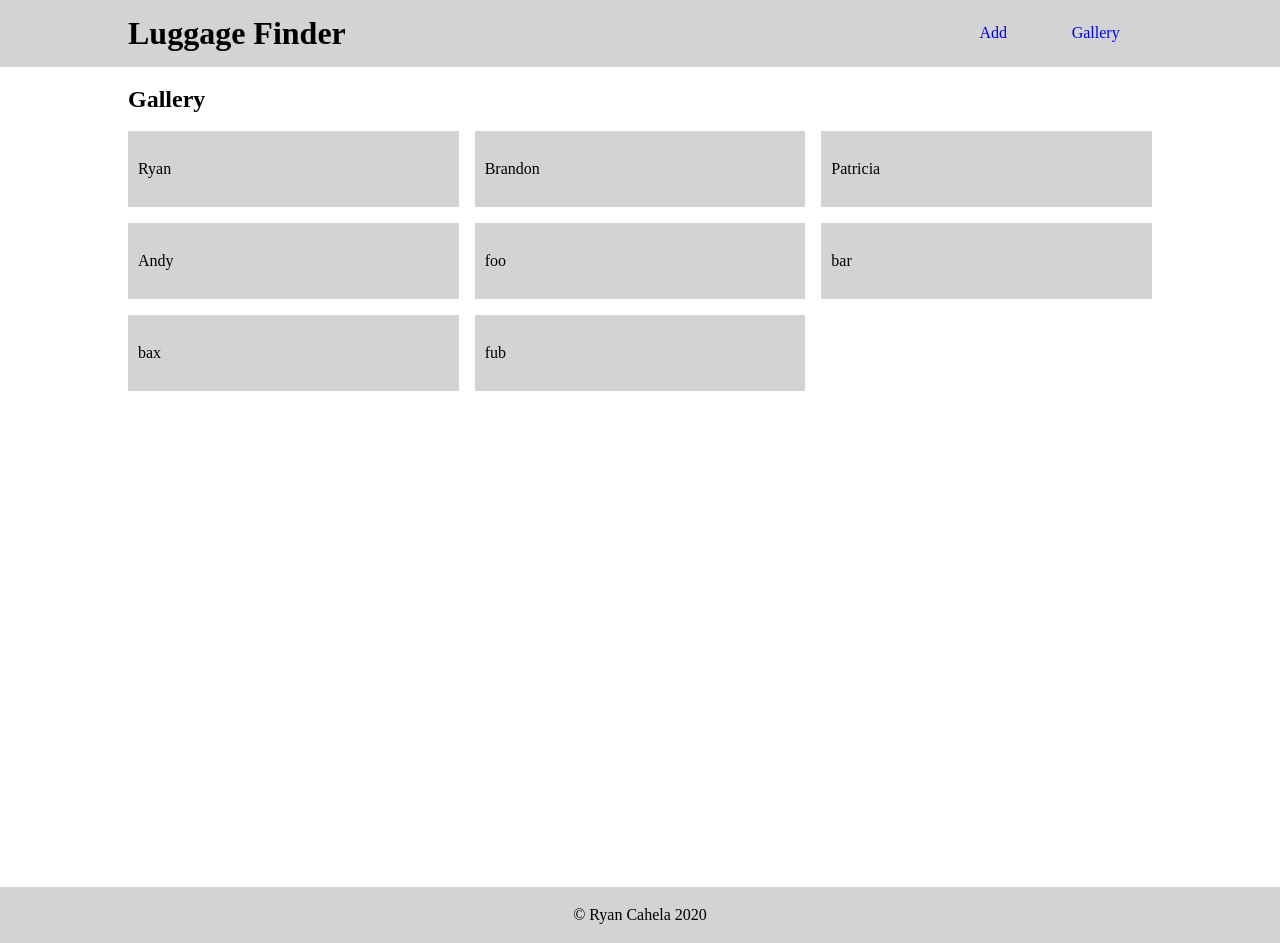
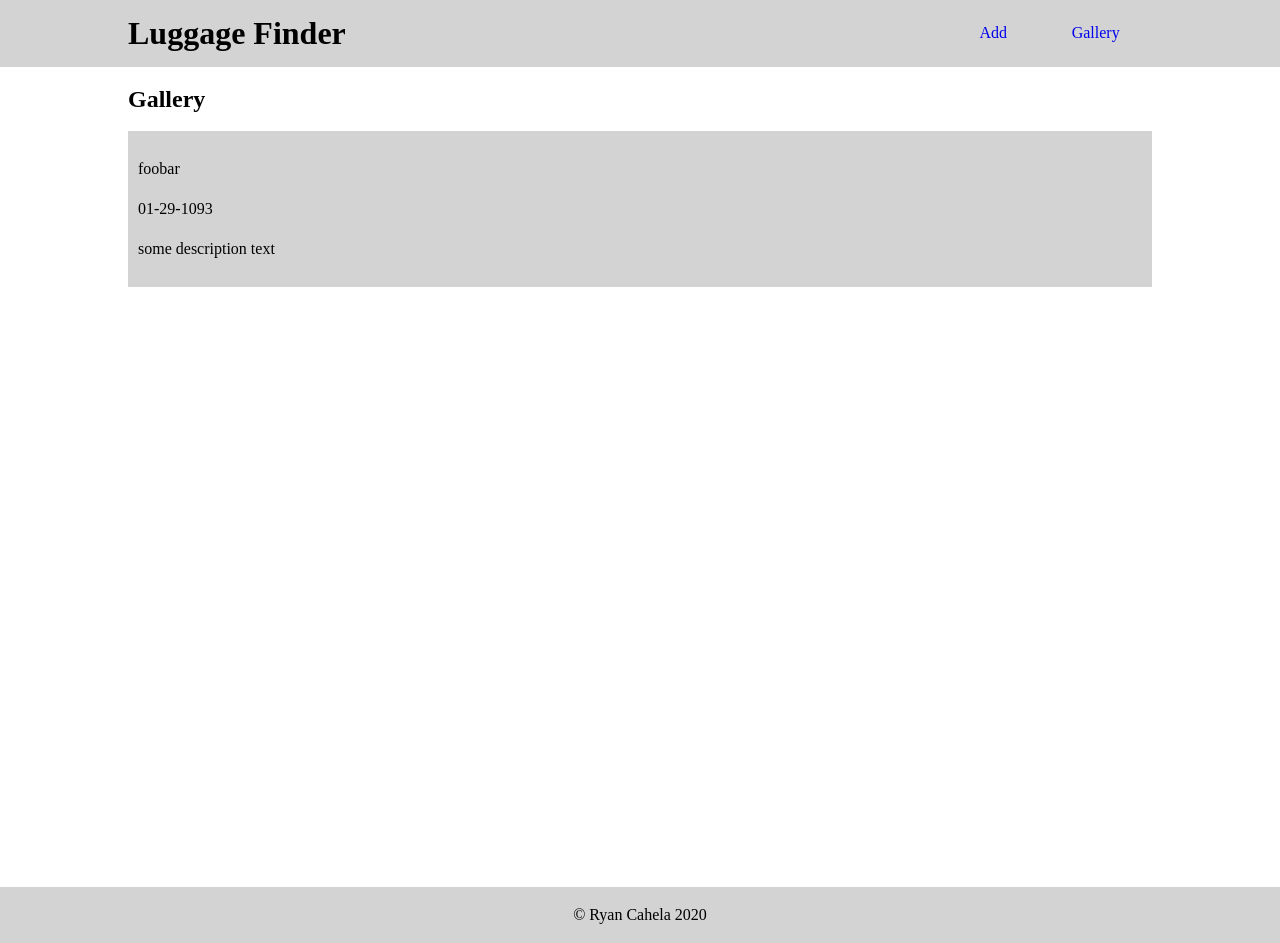
Before and after one commit to RyanCahela/Luggage_Finder, a React (Create React App) app in the folder frontend/: page /gallery in a window 1280 px wide. Built offline with nearby package versions, Linux system fonts and the light colour scheme.

Commit message:
form now submits to local Datastore.js

```diff
--- a/frontend/src/App.js
+++ b/frontend/src/App.js
@@ -5,6 +5,7 @@ import AddLuggage from "./pages/AddLuggage";
 import DataStore from "./DataStore.js";
 
 function addLuggageToDataStore(newLuggage = {}) {
+  console.log(newLuggage);
   DataStore.add(newLuggage);
 }
 
--- a/frontend/src/DataStore.js
+++ b/frontend/src/DataStore.js
@@ -1,12 +1,18 @@
 export default {
-  store: [],
+  store: [
+    {
+      imageUrl: "foobar",
+      dateFound: "01-29-1093",
+      description: "some description text",
+    },
+  ],
   add: function (newObj) {
     this.store.push(newObj);
   },
   remove: function (objToRemove) {
     this.store = this.store.filter((obj) => objToRemove != obj);
   },
-  get store() {
+  get data() {
     return this.store;
-  }
+  },
 };
--- a/frontend/src/components/Card.js
+++ b/frontend/src/components/Card.js
@@ -8,10 +8,12 @@ const StyledCard = styled.li`
   padding: 10px;
 `;
 
-function Card(props) {
+function Card({ imageUrl, dateFound, description }) {
   return (
     <StyledCard>
-      <p>{props.name}</p>
+      <p>{imageUrl}</p>
+      <p>{dateFound}</p>
+      <p>{description}</p>
     </StyledCard>
   );
 }
--- a/frontend/src/pages/AddLuggage.js
+++ b/frontend/src/pages/AddLuggage.js
@@ -32,6 +32,7 @@ function AddLuggage({ addLuggageToDataStore }) {
   const DD = String(date.getDate()).padStart(2, "0");
 
   const handleAddLuggage = (e) => {
+    e.preventDefault();
     if (!dateFound) return console.error("date is required");
     if (!imageUrl) return console.error("imageUrl is required");
     if (!description) return console.error("description is required");
@@ -65,8 +66,8 @@ function AddLuggage({ addLuggageToDataStore }) {
               type="date"
               id="date_found"
               name="date found"
-              defaultValue=""
               value={dateFound}
+              onChange={(e) => setDateFound(e.target.value)}
             />
             <button
               onClick={(e) => {
@@ -84,7 +85,6 @@ function AddLuggage({ addLuggageToDataStore }) {
             name="description"
             rows="4"
             cols="50"
-            defaultValue=""
             value={description}
             onChange={(e) => setDescription(e.target.value)}></textarea>
 
--- a/frontend/src/pages/Gallery.js
+++ b/frontend/src/pages/Gallery.js
@@ -18,18 +18,7 @@ const StyledGallery = styled.main`
   }
 `;
 
-const textArr = [
-  "Ryan",
-  "Brandon",
-  "Patricia",
-  "Andy",
-  "foo",
-  "bar",
-  "bax",
-  "fub",
-];
-
-function Gallery() {
+function Gallery({ dataStore }) {
   return (
     <>
       <Header />
@@ -37,8 +26,8 @@ function Gallery() {
         <section>
           <h2>Gallery</h2>
           <ul>
-            {textArr.map((text) => (
-              <Card name={text} />
+            {dataStore.data.map((luggageObj) => (
+              <Card {...luggageObj} />
             ))}
           </ul>
         </section>
```
